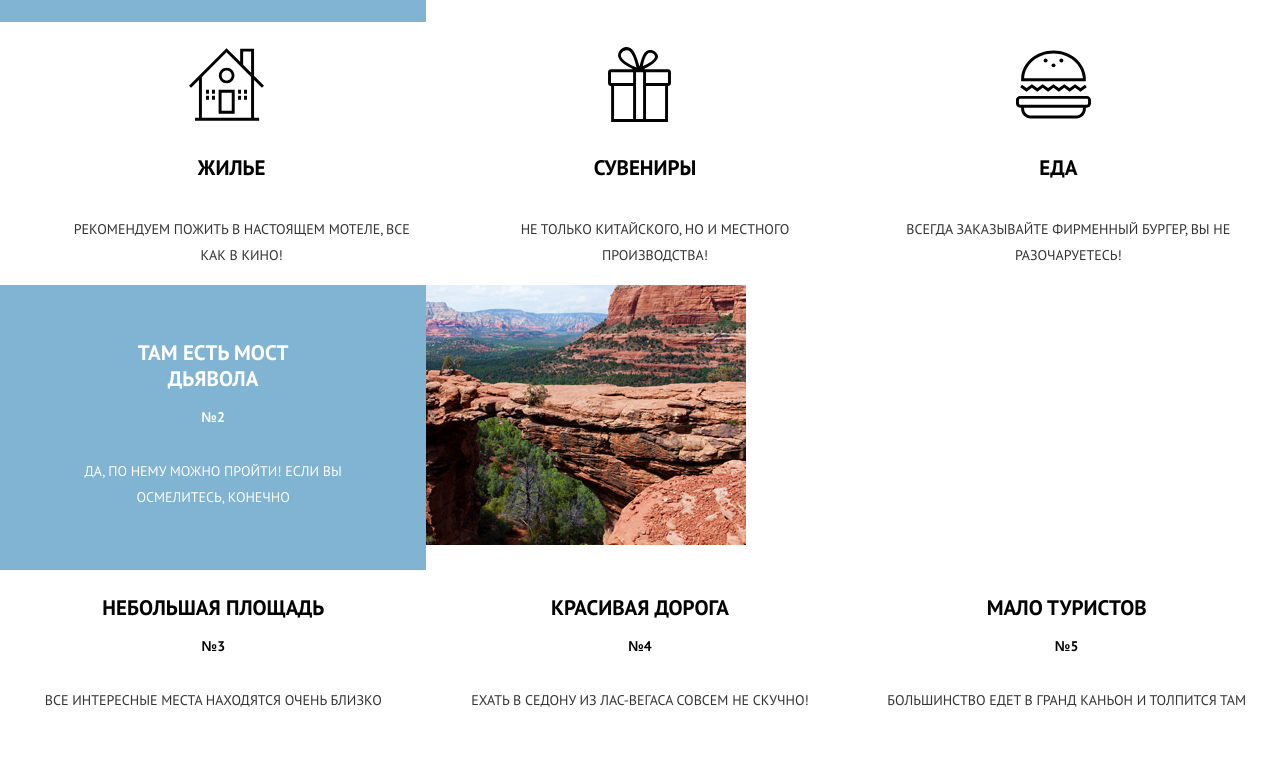
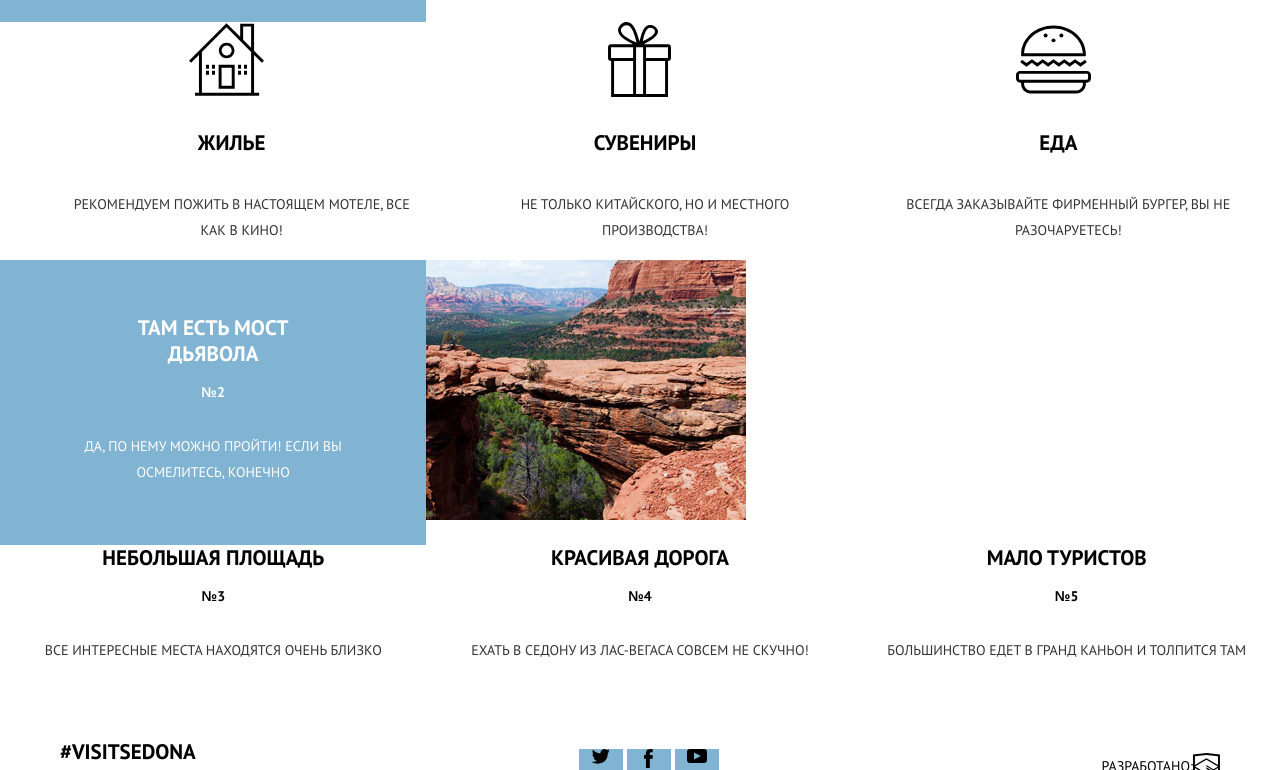
Before and after one commit to TanyaElmus/861207-sedona-16, a website: page source/index.html in a window 1280 px wide. Shown: the part 866-1636 px from the top of the page. Drawn offline with nearby package versions, Linux system fonts and the light colour scheme; files that its build step writes are made by us from their sources; files whose address does not match are found by name.

Commit message:
layout continue phase

```diff
--- a/source/less/reasons.less
+++ b/source/less/reasons.less
@@ -58,8 +58,6 @@
   background-color: @base-color;
   color: white;
   width: 100%;
-  margin-bottom: 25px;
-  padding-top: 45px;
 
   .reasons__discription {
     color: inherit;
```
